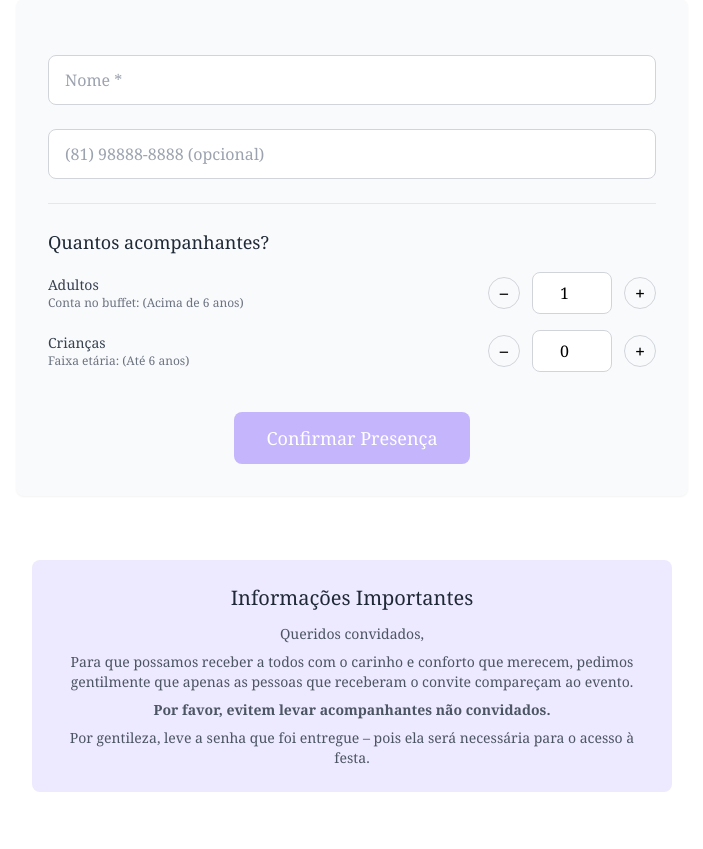
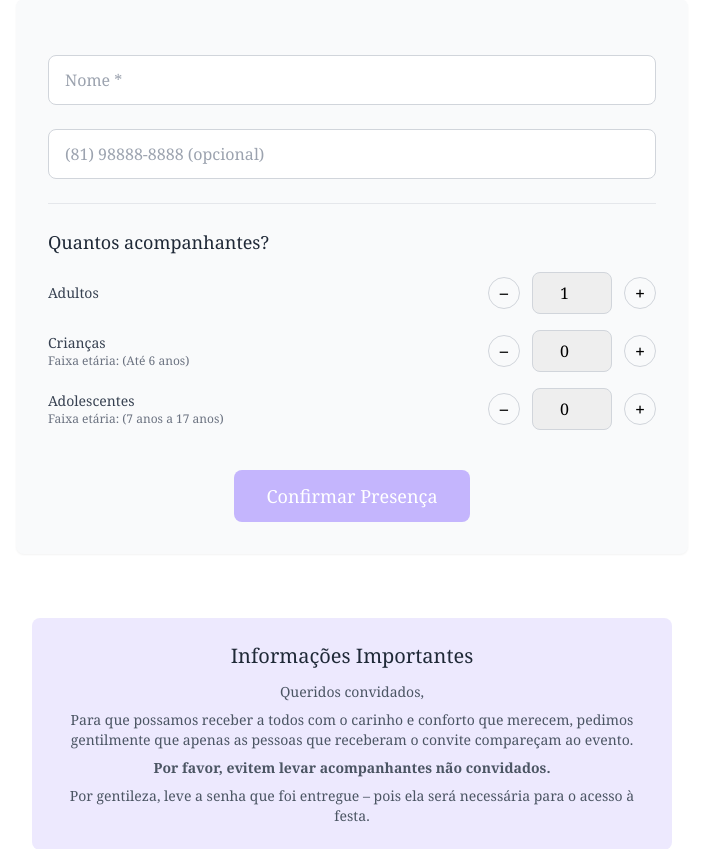
Before and after one commit to reynanc/site_de_casamento, a Django app: page /confirmar-presenca/ in a window 1280 px wide. Shown: the part 437-1286 px from the top of the page, without its empty margins (288-991 px from the left). Run offline with Django 5.2, Linux system fonts and the light colour scheme; data comes from the database, SQL or seed files in the repository; some libraries are stand-ins or nearby versions.

Commit message:
Melhorias na página presença

```diff
--- a/app_casamento/forms.py
+++ b/app_casamento/forms.py
@@ -51,7 +51,7 @@ class PartidaForm(forms.Form):
 class PresensaForm(forms.ModelForm):
     class Meta:
         model = Convidado
-        fields = ['nome', 'email', 'telefone', 'qtd_adultos', 'nomes_adultos', 'qtd_criancas', 'nomes_criancas']
+        fields = ['nome', 'email', 'telefone', 'qtd_adultos', 'nomes_adultos', 'qtd_criancas', 'nomes_criancas', 'qtd_adolescentes', 'nomes_adolescentes']
         widgets = {
             'nome': forms.TextInput(attrs={
                 'class': 'w-full px-4 py-3 border border-gray-300 rounded-lg focus:ring-2 focus:ring-purple-300 focus:border-transparent transition duration-200',
@@ -68,7 +68,8 @@ class PresensaForm(forms.ModelForm):
             'qtd_adultos': forms.NumberInput(attrs={
                 'class': 'w-20 px-3 py-2 border border-gray-300 rounded-lg text-center',
                 'min': '1',
-                'max': '10'
+                'max': '10',
+                'readonly': True,
             }),
             'nomes_adultos': forms.Textarea(attrs={
                 'class': 'w-full px-4 py-3 border border-gray-300 rounded-lg focus:ring-2 focus:ring-purple-300 focus:border-transparent transition duration-200',
@@ -78,11 +79,23 @@ class PresensaForm(forms.ModelForm):
             'qtd_criancas': forms.NumberInput(attrs={
                 'class': 'w-20 px-3 py-2 border border-gray-300 rounded-lg text-center',
                 'min': '0',
-                'max': '10'
+                'max': '10',
+                'readonly': True,
             }),
             'nomes_criancas': forms.Textarea(attrs={
                 'class': 'w-full px-4 py-3 border border-gray-300 rounded-lg focus:ring-2 focus:ring-purple-300 focus:border-transparent transition duration-200',
                 'placeholder': 'Digite o nome de cada criança (um por linha)',
+                'rows': 3
+            }),
+            'qtd_adolescentes': forms.NumberInput(attrs={
+                'class': 'w-20 px-3 py-2 border border-gray-300 rounded-lg text-center',
+                'min': '0',
+                'max': '10',
+                'readonly': True,
+            }),
+            'nomes_adolescentes': forms.Textarea(attrs={  # Corrigido: era "nomes_adolescentes"
+                'class': 'w-full px-4 py-3 border border-gray-300 rounded-lg focus:ring-2 focus:ring-purple-300 focus:border-transparent transition duration-200',
+                'placeholder': 'Digite o nome de cada adolescente (um por linha)',
                 'rows': 3
             }),
         }
@@ -93,7 +106,9 @@ class PresensaForm(forms.ModelForm):
             'qtd_adultos': 'Adultos',
             'nomes_adultos': 'Nome dos acompanhantes',
             'qtd_criancas': 'Crianças',
-            'nomes_criancas': 'Nome das crianças'
+            'nomes_criancas': 'Nome das crianças',
+            'qtd_adolescentes': 'Adolescentes',
+            'nomes_adolescentes': 'Nome dos adolescentes',
         }
 
     def __init__(self, *args, **kwargs):
@@ -108,6 +123,8 @@ class PresensaForm(forms.ModelForm):
         nomes_adultos = cleaned_data.get('nomes_adultos', '')
         qtd_criancas = cleaned_data.get('qtd_criancas', 0)
         nomes_criancas = cleaned_data.get('nomes_criancas', '')
+        qtd_adolescentes = cleaned_data.get('qtd_adolescentes', 0)
+        nomes_adolescentes = cleaned_data.get('nomes_adolescentes', '')
 
         # Validação para adultos (se mais de 1, nomes são obrigatórios)
         if qtd_adultos > 1 and not nomes_adultos.strip():
@@ -116,6 +133,10 @@ class PresensaForm(forms.ModelForm):
         # Validação para crianças (se mais de 0, nomes são obrigatórios)
         if qtd_criancas > 0 and not nomes_criancas.strip():
             self.add_error('nomes_criancas', 'Os nomes das crianças são obrigatórios quando há crianças.')
+
+        # Validação para adolescentes (se mais de 0, nomes são obrigatórios)
+        if qtd_adolescentes > 0 and not nomes_adolescentes.strip():
+            self.add_error('nomes_adolescentes', 'Os nomes dos adolescentes são obrigatórios quando há adolescentes.')
 
         # Validar se o número de nomes corresponde à quantidade
         if qtd_adultos > 1 and nomes_adultos.strip():
@@ -127,6 +148,12 @@ class PresensaForm(forms.ModelForm):
             nomes_lista = [nome.strip() for nome in nomes_criancas.split('\n') if nome.strip()]
             if len(nomes_lista) != qtd_criancas:
                 self.add_error('nomes_criancas', f'Você deve informar {qtd_criancas} nome(s) de criança(s).')
+
+        # Adicionar validação para adolescentes
+        if qtd_adolescentes > 0 and nomes_adolescentes.strip():
+            nomes_lista = [nome.strip() for nome in nomes_adolescentes.split('\n') if nome.strip()]
+            if len(nomes_lista) != qtd_adolescentes:
+                self.add_error('nomes_adolescentes', f'Você deve informar {qtd_adolescentes} nome(s) de adolescente(s).')
 
         return cleaned_data
 
--- a/app_casamento/models.py
+++ b/app_casamento/models.py
@@ -23,6 +23,8 @@ class Convidado(models.Model):
     nomes_adultos = models.TextField(blank=True, null=True, verbose_name="Nomes dos Adultos")
     qtd_criancas = models.PositiveIntegerField(default=0, verbose_name="Quantidade de Crianças")
     nomes_criancas = models.TextField(blank=True, null=True, verbose_name="Nomes das Crianças")
+    qtd_adolescentes = models.PositiveIntegerField(default=0, verbose_name="Quantidade de Adolescentes")
+    nomes_adolescentes = models.TextField(blank=True, null=True, verbose_name="Nomes dos Adolescentes")
 
     def __str__(self):
         return self.nome
--- a/app_casamento/templates/confirmar_presenca.html
+++ b/app_casamento/templates/confirmar_presenca.html
@@ -2,6 +2,7 @@
 {% load static %}
 
 {% block content %}
+    <link rel="stylesheet" href="{% static 'css/confirmar_presenca.css' %}">
 
     <div class="max-w-4xl mx-auto px-4 py-16">
         <div class="mt-20 max-w-2xl mx-auto text-center px-4 sm:px-6 lg:px-8">
@@ -1097,7 +1098,6 @@
                         <div class="flex items-center justify-between mb-3">
                             <div>
                                 <label class="block text-sm font-medium text-gray-700 font-serif">{{ form.qtd_adultos.label }}</label>
-                                <p class="text-xs text-gray-500">Conta no buffet: (Acima de 6 anos)</p>
                             </div>
                             <div class="flex items-center space-x-3">
                                 <button type="button" onclick="decrementCounter('id_qtd_adultos', 1)"
@@ -1157,6 +1157,39 @@
                             {% endif %}
                         </div>
                     </div>
+
+                <!-- Adolescente -->
+                    <div class="mb-4">
+                        <div class="flex items-center justify-between mb-3">
+                            <div>
+                                <label class="block text-sm font-medium text-gray-700 font-serif">{{ form.qtd_adolescentes.label }}</label>
+                                <p class="text-xs text-gray-500">Faixa etária: (7 anos a 17 anos)</p>
+                            </div>
+                            <div class="flex items-center space-x-3">
+                                <button type="button" onclick="decrementCounter('id_qtd_adolescentes', 0)"
+                                        class="w-8 h-8 rounded-full border border-gray-300 flex items-center justify-center hover:bg-gray-100">
+                                    <span class="text-lg font-bold">−</span>
+                                </button>
+                                {{ form.qtd_adolescentes }}
+                                <button type="button" onclick="incrementCounter('id_qtd_adolescentes')"
+                                        class="w-8 h-8 rounded-full border border-gray-300 flex items-center justify-center hover:bg-gray-100">
+                                    <span class="text-lg font-bold">+</span>
+                                </button>
+                            </div>
+                        </div>
+                        <div id="nomes-adolescentes-container" style="display: none;">
+                            <label for="{{ form.nomes_adolescentes.id_for_label }}"
+                                   class="block text-sm font-medium text-gray-700 mb-2 font-serif">
+                                {{ form.nomes_adolescentes.label }} *
+                            </label>
+                            {{ form.nomes_adolescentes }}
+                            {% if form.nomes_adolescentes.errors %}
+                                <div class="mt-1 text-sm text-red-600">
+                                    {{ form.nomes_adolescentes.errors.0 }}
+                                </div>
+                            {% endif %}
+                        </div>
+                    </div>
                 </div>
 
                 <div class="text-center pt-4">
--- a/app_casamento/templates/lista_presentes.html
+++ b/app_casamento/templates/lista_presentes.html
@@ -1065,7 +1065,7 @@
 
                     <!-- Ordenação -->
                     <div>
-                        <label for="ordenar" class="block text-sm font-medium text-gray-700 mb-2">Ordenar preço por:</label>
+                        <label for="ordenar" class="block text-sm font-medium text-gray-700 mb-2">Ordenar por:</label>
                         <select name="ordenar" id="ordenar"
                                 class="w-full px-3 py-2 border border-gray-300 rounded-md focus:outline-none focus:ring-2 focus:ring-purple-300 focus:border-transparent">
                             <option value="">Padrão</option>
@@ -1121,7 +1121,7 @@
                                     <div class="flex items-center justify-between mb-4">
                                         <span class="text-2xl font-bold text-violet-300">R$ {{ presente.preco }}</span>
                                         {% if presente.quantidade > 0 %}
-                                            <span class="text-sm text-green-600 font-medium">{{ presente.quantidade }} disponível{{ presente.quantidade|pluralize:",eis" }}</span>
+                                            <span class="text-sm text-green-600 font-medium"> disponível{{ presente.quantidade|pluralize:",eis" }}</span>
                                         {% else %}
                                             <span class="text-sm text-red-600 font-medium bg-red-100 px-2 py-1 rounded">Esgotado</span>
                                         {% endif %}
--- a/app_casamento/views.py
+++ b/app_casamento/views.py
@@ -11,7 +11,7 @@ from .models import Mensagem, Convidado, Visitante, Presente, CompraPresente
 from .api_mercado_pago import criar_pagamento_presente
 
 def get_contador_visitantes():
-    """Função para obter o número total de visitantes únicos"""
+
     # Contar visitantes únicos dos últimos 30 dias para evitar acúmulo excessivo
     from datetime import timedelta
     from django.utils import timezone
@@ -28,18 +28,8 @@ def home(request):
 def cerimonia_espaco(request):
     form = PartidaForm()
 
-    # Coordenadas do local do evento (Espaço Bouganville)
-    local_evento = {
-        'nome': 'Espaço Bouganville',
-        'lat': -23.123456,  # Substitua pelas coordenadas reais
-        'lng': -46.789012,  # Substitua pelas coordenadas reais
-        'endereco': 'Endereço completo do Espaço Bouganville',  # Substitua pelo endereço real
-        'data': '13 de dezembro de 2025'
-    }
-
     context = {
         'form': form,
-        'local_evento': local_evento,
         'total_visitantes': get_contador_visitantes()
     }
 
--- /dev/null
+++ b/static/css/confirmar_presenca.css
@@ -0,0 +1,14 @@
+#id_qtd_criancas[readonly] {
+    background-color: #eee;
+    cursor: not-allowed;
+}
+
+#id_qtd_adultos[readonly] {
+    background-color: #eee;
+    cursor: not-allowed;
+}
+
+#id_qtd_adolescentes[readonly] {
+    background-color: #eee;
+    cursor: not-allowed;
+}
--- a/static/js/confirmar_presenca.js
+++ b/static/js/confirmar_presenca.js
@@ -95,10 +95,23 @@ function decrementCounter(fieldId, minValue = 0) {
 function toggleNamesContainer(fieldId) {
     const value = parseInt(document.getElementById(fieldId).value) || 0;
     const isAdultos = fieldId.includes('adultos');
-    const container = document.getElementById(isAdultos ? 'nomes-adultos-container' : 'nomes-criancas-container');
-    const textarea = document.getElementById(isAdultos ? 'id_nomes_adultos' : 'id_nomes_criancas');
+    const isCriancas = fieldId.includes('criancas');
+    const isAdolescentes = fieldId.includes('adolescentes');
 
-    if ((isAdultos && value > 1) || (!isAdultos && value > 0)) {
+    let container, textarea;
+
+    if (isAdultos) {
+        container = document.getElementById('nomes-adultos-container');
+        textarea = document.getElementById('id_nomes_adultos');
+    } else if (isCriancas) {
+        container = document.getElementById('nomes-criancas-container');
+        textarea = document.getElementById('id_nomes_criancas');
+    } else if (isAdolescentes) {
+        container = document.getElementById('nomes-adolescentes-container');
+        textarea = document.getElementById('id_nomes_adolescentes');
+    }
+
+    if ((isAdultos && value > 1) || (isCriancas && value > 0) || (isAdolescentes && value > 0)) {
         container.style.display = 'block';
         textarea.required = true;
     } else {
@@ -111,8 +124,10 @@ function toggleNamesContainer(fieldId) {
 function updateFormValidation() {
     const qtdAdultos = parseInt(document.getElementById('id_qtd_adultos').value) || 1;
     const qtdCriancas = parseInt(document.getElementById('id_qtd_criancas').value) || 0;
+    const qtdAdolescentes = parseInt(document.getElementById('id_qtd_adolescentes').value) || 0;
     const nomesAdultos = document.getElementById('id_nomes_adultos');
     const nomesCriancas = document.getElementById('id_nomes_criancas');
+    const nomesAdolescentes = document.getElementById('id_nomes_adolescentes');
 
     // Atualizar placeholder com a quantidade esperada
     if (qtdAdultos > 1) {
@@ -120,6 +135,9 @@ function updateFormValidation() {
     }
     if (qtdCriancas > 0) {
         nomesCriancas.placeholder = `Digite ${qtdCriancas} nome(s) de criança(s) (um por linha)`;
+    }
+    if (qtdAdolescentes > 0) {
+        nomesAdolescentes.placeholder = `Digite ${qtdAdolescentes} nome(s) de adolescente(s) (um por linha)`;
     }
 }
 
@@ -138,4 +156,13 @@ document.addEventListener('DOMContentLoaded', function () {
         toggleNamesContainer('id_qtd_criancas');
         updateFormValidation();
     });
+
+    // Adicionar listener para adolescentes
+    document.getElementById('id_qtd_adolescentes').addEventListener('change', function () {
+        toggleNamesContainer('id_qtd_adolescentes');
+        updateFormValidation();
+    });
+
+    // Inicializar adolescentes
+    toggleNamesContainer('id_qtd_adolescentes');
 });
```
Also changed, not shown: app_casamento/migrations/0003_convidado_nomes_adolescentes_and_more.py (added).
